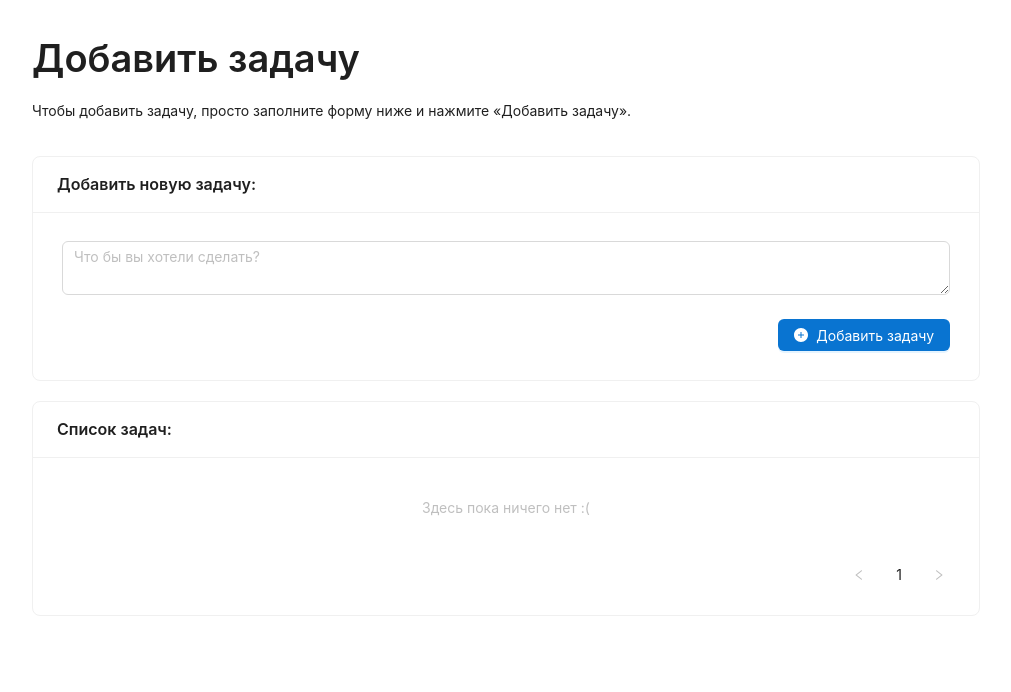
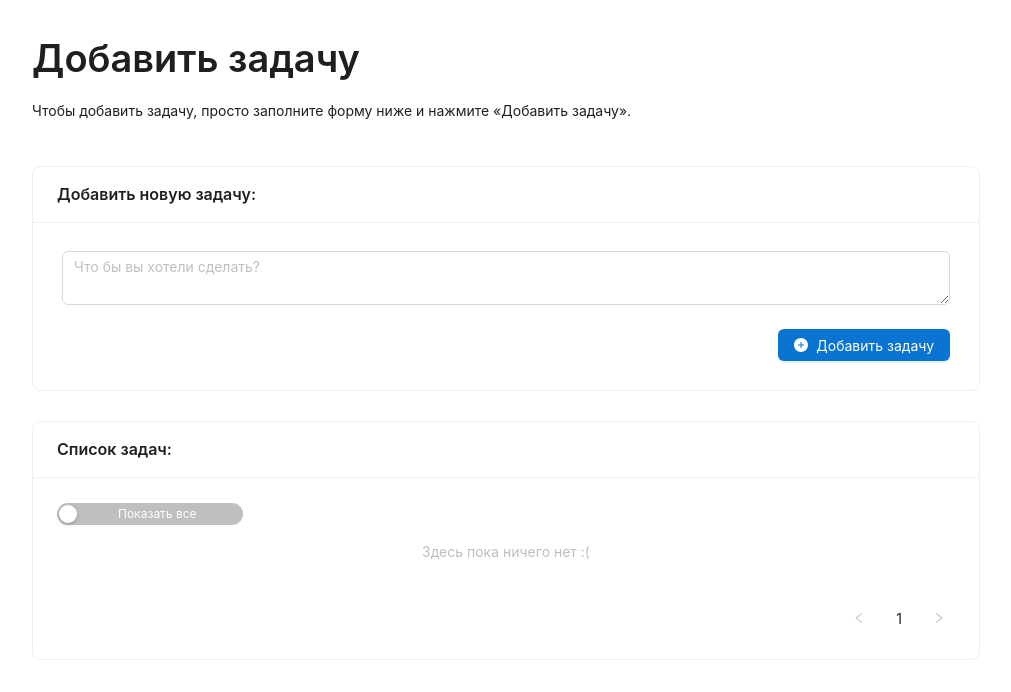
Before and after one commit to gfR616/todo-list, a React (Create React App) app: page / in a window 1280 px wide. Shown: the top 692 px of the page, without its empty margins (134-1145 px from the left). Built offline with nearby package versions, Linux system fonts and the light colour scheme.

Commit message:
баг с фильтром

```diff
--- a/src/components/TodoList/todoList.tsx
+++ b/src/components/TodoList/todoList.tsx
@@ -1,7 +1,9 @@
-import { List } from 'antd'
+import { List, Switch } from 'antd'
 import TodoItem from 'components/todoItem/todoItem'
 import React, { useEffect, useState } from 'react'
+import { useDispatch, useSelector } from 'react-redux'
 import { ITodo } from 'store/todo/models/todo.model'
+import { setFilterCompleted } from 'store/todo/reducers/todo.reducer'
 
 interface ITodoListProps {
 	todos: ITodo[]
@@ -14,32 +16,34 @@ export const TodoList: React.FC<ITodoListProps> = ({
 	onTodoRemoval,
 	onTodoToggle,
 }) => {
-	const [pageSize, setPageSize] = useState(5)
+	const dispatch = useDispatch()
+	const filterCompleted = useSelector(
+		(state: { filterCompleted: boolean }) => state.filterCompleted,
+	)
+	const filteredTodos = todos.filter((todo) => (filterCompleted ? !todo.completed : true))
 
+	const handleSwitchChange = (checked: boolean) => {
+		dispatch(setFilterCompleted(checked))
+	}
 	useEffect(() => {
-		const handleResize = () => {
-			const windowWidth = window.innerWidth
-			if (windowWidth <= 600) {
-				setPageSize(3)
-			} else if (windowWidth <= 900) {
-				setPageSize(4)
-			} else {
-				setPageSize(6)
-			}
-		}
-
-		handleResize()
-
-		window.addEventListener('resize', handleResize)
-		return () => window.removeEventListener('resize', handleResize)
-	}, [])
+		console.log('filterCompleted changed:')
+		// Здесь можно выполнить любые действия, которые должны произойти при изменении filterCompleted
+		// Например, можно выполнить запрос к API для обновления списка задач
+	}, [handleSwitchChange])
 
 	return (
+		<div>
+			<Switch
+				checkedChildren="Показать невыполненные"
+				unCheckedChildren="Показать все"
+				checked={filterCompleted}
+				onChange={handleSwitchChange}
+			/>
 			<List
 				locale={{
 					emptyText: 'Здесь пока ничего нет :(',
 				}}
-			dataSource={todos}
+				dataSource={filteredTodos}
 				renderItem={(todo) => (
 					<TodoItem
 						key={todo.id}
@@ -50,9 +54,10 @@ export const TodoList: React.FC<ITodoListProps> = ({
 				)}
 				pagination={{
 					position: 'bottom',
-				pageSize: pageSize, // Используйте состояние pageSize
+					pageSize: 5,
 				}}
 			/>
+		</div>
 	)
 }
 
--- a/src/components/todosContainer/todosContainer.tsx
+++ b/src/components/todosContainer/todosContainer.tsx
@@ -35,7 +35,12 @@ export const TodosContainer: React.FC<ITodosContainerProps> = () => {
 		message.info('Статус задачи обновлен!')
 	}
 	return (
-		<Row justify="center" align="middle" gutter={[0, 20]} className="todos-container">
+		<Row
+			justify="center"
+			align="middle"
+			gutter={[0, 20]}
+			className="todos-container borders"
+		>
 			<Col
 				xs={{ span: 23 }}
 				sm={{ span: 23 }}
@@ -59,7 +64,7 @@ export const TodosContainer: React.FC<ITodosContainerProps> = () => {
 				lg={{ span: 20 }}
 				xl={{ span: 18 }}
 			>
-				<Card title="Добавить новую задачу:">
+				<Card title="Добавить новую задачу:" className="todos-container">
 					<AddTodo onFormSubmit={handleFormSubmit} />
 				</Card>
 			</Col>
--- a/src/store/todo/reducers/todo.reducer.ts
+++ b/src/store/todo/reducers/todo.reducer.ts
@@ -3,7 +3,7 @@ import { PayloadAction, createSlice } from '@reduxjs/toolkit'
 
 interface ITodoState {
 	todos: ITodo[]
-	filterCompleted?: boolean
+	filterCompleted: boolean
 }
 
 const initialState: ITodoState = {
@@ -28,12 +28,14 @@ const todosSlice = createSlice({
 				state.todos[index].completed = !state.todos[index].completed
 			}
 		},
-		// setFilterCompleted: (state, action: PayloadAction<ITodo>) => {
-		// 	state.filterCompleted = action.payload
-		// },
+		setFilterCompleted: (state, action: PayloadAction<boolean>) => {
+			state.filterCompleted = action.payload
+			console.log('New state:', state.filterCompleted)
+		},
 	},
 })
 
-export const { addTodo, removeTodo, toggleTodoStatus } = todosSlice.actions
+export const { addTodo, removeTodo, toggleTodoStatus, setFilterCompleted } =
+	todosSlice.actions
 
 export default todosSlice.reducer
```
Lines whose indentation alone changed are shown as unchanged.
